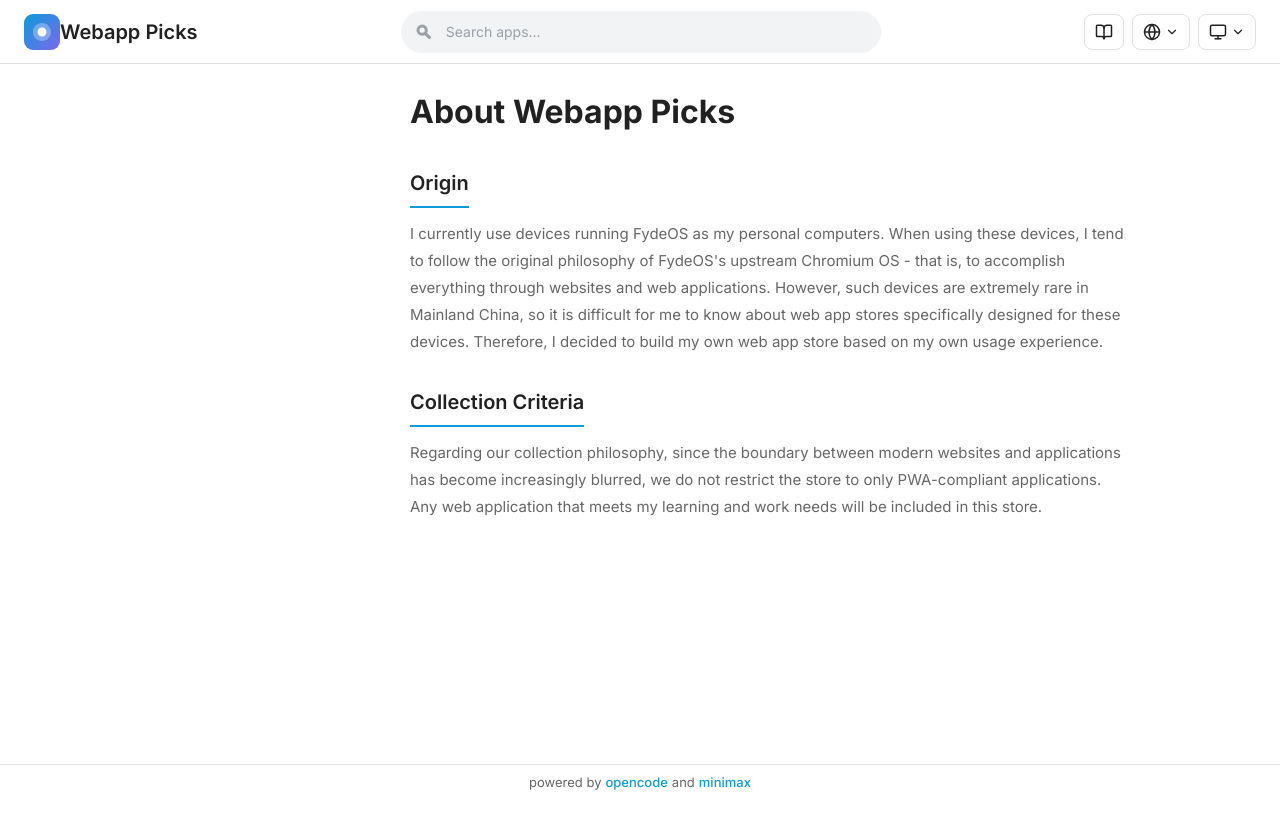
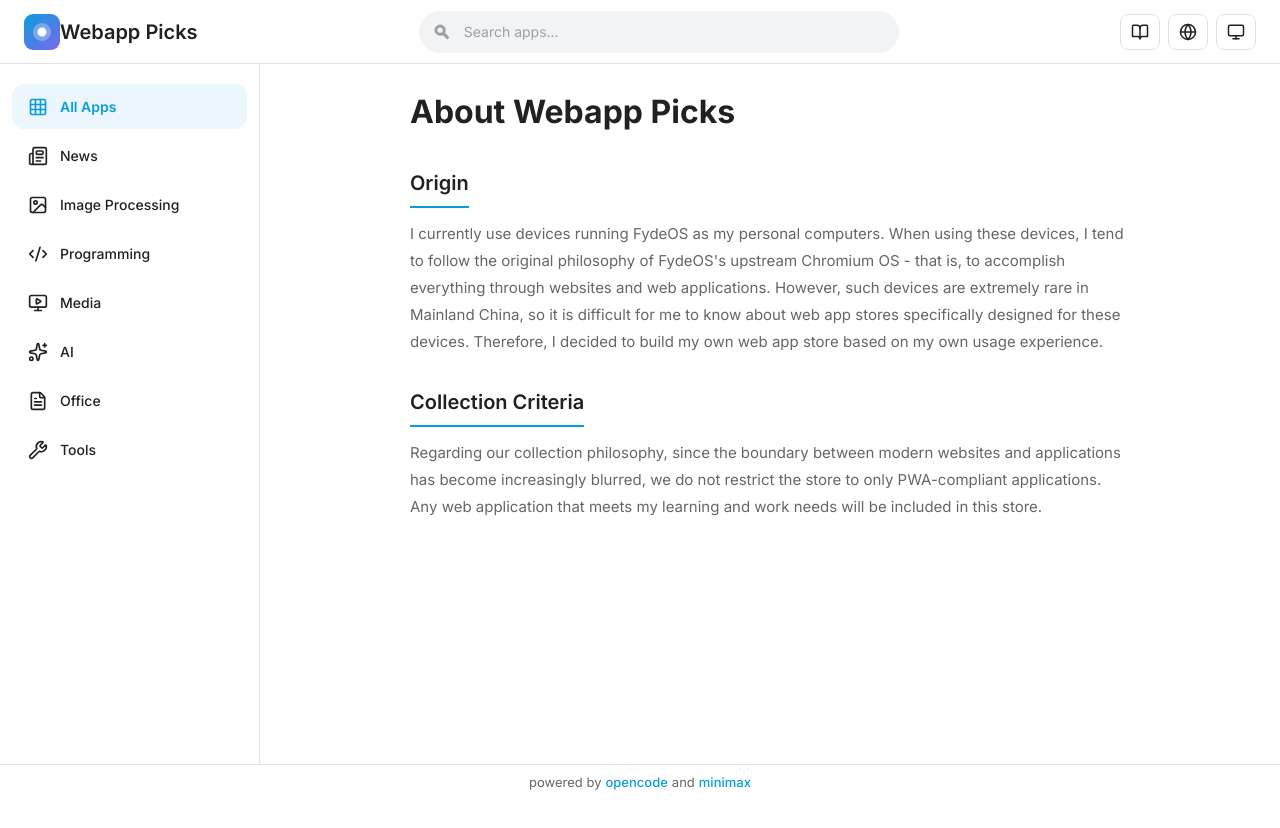
Before and after one commit to SilenWang/webapp-picks, a Next.js app: page /en/about in a window 1280 px wide. Shown: the top 828 px of the page. Built offline with nearby package versions, Linux system fonts and the light colour scheme.

Commit message:
mod about page layout

```diff
--- a/src/app/[lang]/about/page.tsx
+++ b/src/app/[lang]/about/page.tsx
@@ -1,8 +1,10 @@
 import { Suspense } from 'react';
 import { notFound } from 'next/navigation';
-import { Locale } from '@/lib/types';
+import { Locale, Category } from '@/lib/types';
+import { getCategories } from '@/lib/apps';
 import { getDictionary } from '@/lib/i18n';
 import { Header } from '@/components/Header';
+import { FilterBarClient } from '@/components/FilterBarClient';
 import { BottomBar } from '@/components/BottomBar';
 
 interface PageProps {
@@ -21,6 +23,7 @@
   }
 
   const dict = await getDictionary(lang);
+  const categories = getCategories();
 
   return (
     <div className="min-h-screen">
@@ -32,6 +35,17 @@
       </Suspense>
 
       <div className="main-wrapper">
+        <Suspense fallback={<div className="sidebar" />}>
+          <FilterBarClient
+            locale={lang}
+            dict={dict}
+            categories={categories}
+            initialCategory={null}
+            initialPwa={null}
+            initialSelfhosted={null}
+          />
+        </Suspense>
+
         <main className="main-content about-page">
           <div className="about-container">
             <h1 className="about-title">{dict.about.title}</h1>
--- a/src/components/Header.tsx
+++ b/src/components/Header.tsx
@@ -206,7 +206,6 @@
               aria-label={dict.header.language}
             >
               <Globe size={18} />
-              <ChevronDown size={14} className={`dropdown-chevron ${langDropdownOpen ? 'open' : ''}`} />
             </button>
             {langDropdownOpen && (
               <div
@@ -247,7 +246,6 @@
               aria-label={dict.header.theme}
             >
               {getThemeIcon()}
-              <ChevronDown size={14} className={`dropdown-chevron ${themeDropdownOpen ? 'open' : ''}`} />
             </button>
             {themeDropdownOpen && (
               <div
```
